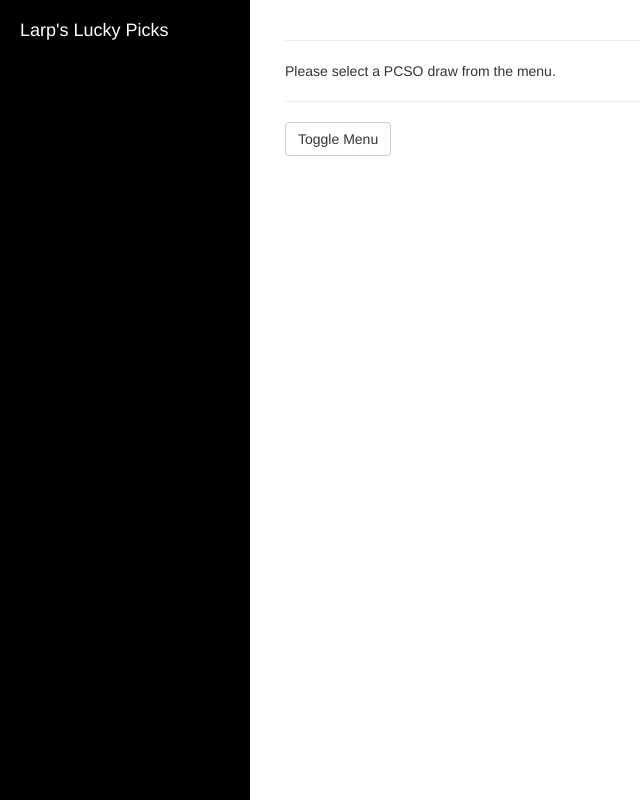
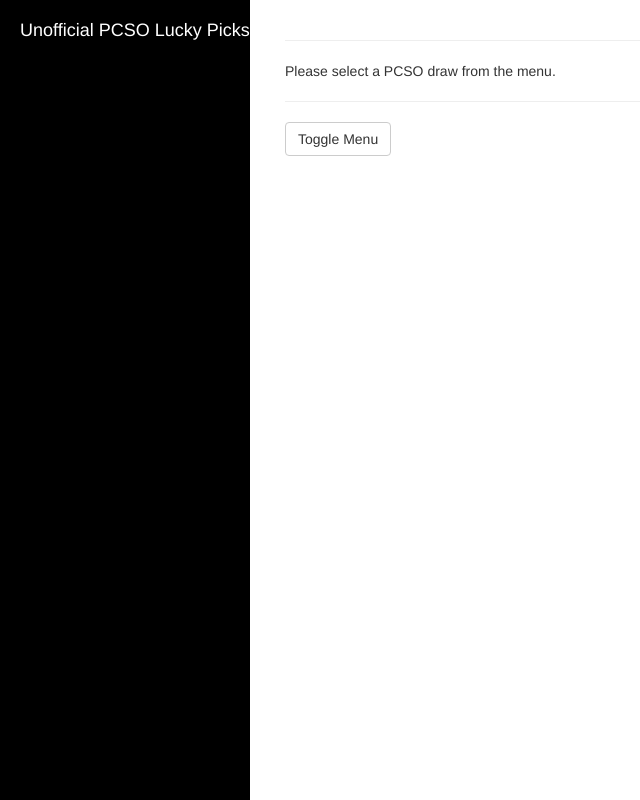
Before and after one commit to larpquire/pcso_luckypick, a Flask app: template app/templates/index.html in a window 1280 px wide. Shown: the whole page, without its empty margins (0-640 px from the left). Run offline with Flask 2, Linux system fonts and the light colour scheme; the template is opened without the code that fills it, so the values that code supplies are empty; some libraries are stand-ins or nearby versions.

Commit message:
Changed sidebar title

```diff
--- a/app/templates/base.html
+++ b/app/templates/base.html
@@ -42,7 +42,7 @@
             <ul class="sidebar-nav">
                 <li class="sidebar-brand">
                     <a href="{{ url_for('index') }}">
-                        Larp's Lucky Picks
+                        Unofficial PCSO Lucky Picks
                     </a>
                 </li>
                 {% for k, v in choices.iteritems() %}
```
